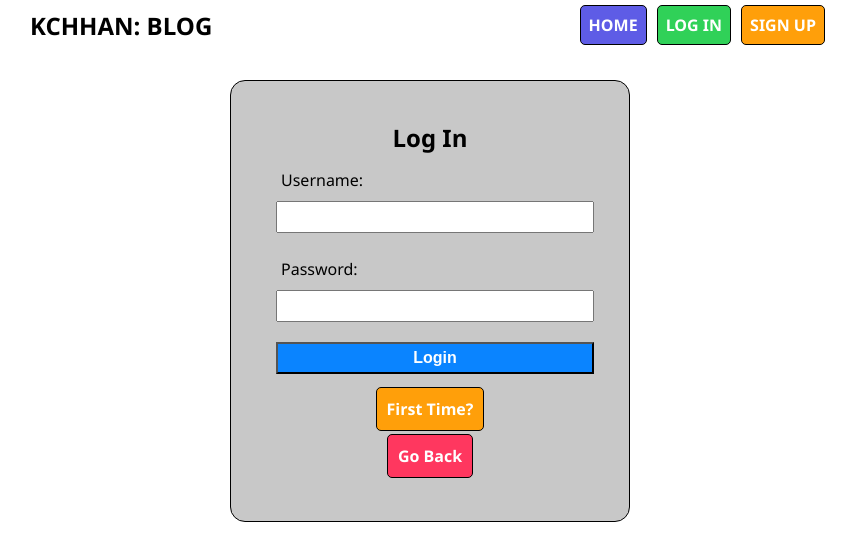
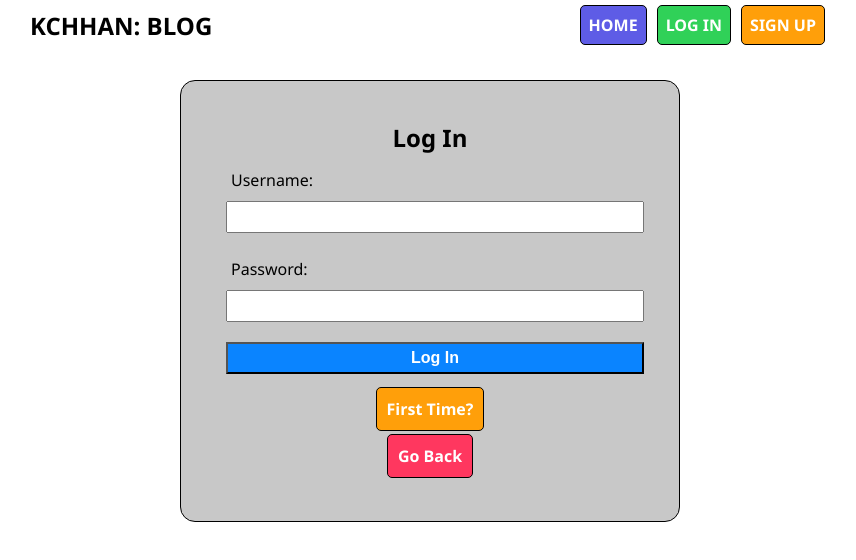
Before and after one commit to kchhan/blog-app, a React (Create React App) app in the folder blog-view/: page /login in a window 1280 px wide. Shown: the top 560 px of the page, without its empty margins (210-1066 px from the left). Built offline with nearby package versions, Linux system fonts and the light colour scheme; no server answers.

Commit message:
add api-config and update functions

```diff
--- a/blog-view/src/App.js
+++ b/blog-view/src/App.js
@@ -1,8 +1,6 @@
 import React, { useState, useEffect } from 'react';
 import { BrowserRouter, Switch, Route } from 'react-router-dom';
 import { getUser, removeUserLocal } from './Utils/Common';
-
-import './App.css';
 
 import Login from './components/Login/Login';
 import Signup from './components/Signup/Signup';
@@ -10,10 +8,21 @@ import Header from './components/Header/Header';
 import PostsList from './components/PostList/PostsList';
 import PostDetail from './components/PostDetail/PostDetail';
 
+import './App.css';
+
 const App = () => {
   const [loading, setLoading] = useState(true);
   const [isLoggedIn, setIsLoggedIn] = useState(false);
   const [user, setUser] = useState();
+
+  function handleLogin() {
+    setIsLoggedIn(true);
+  }
+
+  function handleLogout() {
+    removeUserLocal();
+    setIsLoggedIn(false);
+  }
 
   useEffect(() => {
     const user = getUser();
@@ -23,15 +32,6 @@ const App = () => {
     }
     return setLoading(false);
   }, []);
-
-  const handleLogin = () => {
-    setIsLoggedIn(true);
-  };
-
-  const handleLogout = () => {
-    removeUserLocal();
-    setIsLoggedIn(false);
-  };
 
   if (loading) {
     return <div>Loading...</div>;
--- /dev/null
+++ b/blog-view/src/api-config.js
@@ -0,0 +1,11 @@
+let backendHost;
+
+const hostname = window && window.location && window.location.hostname;
+
+if (hostname === 'herokuapp.com') {
+  backendHost = 'https:/kchhan-blog-api.herokuapp.com';
+} else {
+  backendHost = process.env.REACT_APP_BACKEND_HOST || 'http://localhost:5000';
+}
+
+export const API_ROOT = `${backendHost}`;
--- a/blog-view/src/components/CommentForm/CommentForm.js
+++ b/blog-view/src/components/CommentForm/CommentForm.js
@@ -5,11 +5,11 @@ import './CommentForm.css';
 const CommentForm = (props) => {
   const [message, setMessage] = useState('');
 
-  const handleSubmit = (e) => {
+  function handleSubmit(e) {
     e.preventDefault();
     if (!message) return;
     else return props.handleSubmit(message);
-  };
+  }
 
   return (
     <form className='comment-form'>
@@ -28,12 +28,9 @@ const CommentForm = (props) => {
       </div>
 
       <div className='form-group'>
-        <input
-          type='button'
-          value='submit'
-          onClick={handleSubmit}
-          className='comment-input comment-submit'
-        />
+        <button onClick={handleSubmit} className='comment-input comment-submit'>
+          Submit
+        </button>
       </div>
     </form>
   );
--- a/blog-view/src/components/Login/Login.css
+++ b/blog-view/src/components/Login/Login.css
@@ -1,7 +1,7 @@
 .login {
   margin: 30px auto;
   padding: 40px;
-  max-width: 400px;
+  max-width: 500px;
   background-color: var(--comment-background);
   border: 1px solid var(--black);
   border-radius: 15px;
--- a/blog-view/src/components/Login/Login.js
+++ b/blog-view/src/components/Login/Login.js
@@ -1,42 +1,34 @@
 import React, { useState } from 'react';
 import { Link } from 'react-router-dom';
+import { API_ROOT } from '../../api-config';
+import { setUserLocal } from '../../Utils/Common';
 import axios from 'axios';
-import { setUserLocal } from '../../Utils/Common';
 
 import './Login.css';
 
 const Login = (props) => {
-  const [username, setUsername] = useInput('');
-  const [password, setPassword] = useInput('');
+  const [username, setUsername] = useState('');
+  const [password, setPassword] = useState('');
   const [loading, setLoading] = useState(false);
   const [error, setError] = useState(null);
 
-  // sets values for form data
-  function useInput(initialValue) {
-    const [value, setValue] = useState(initialValue);
+  function handleLogin(e) {
+    e.preventDefault();
 
-    const handleChange = (e) => {
-      setValue(e.target.value);
-    };
-
-    return [value, handleChange];
-  }
-
-  const handleLogin = (e) => {
-    e.preventDefault();
     const data = {
       username: username,
       password: password,
     };
+
     setError(null);
     setLoading(true);
+
     axios
-      .post('http://localhost:5000/api/auth/login', data)
+      .post(`${API_ROOT}/api/auth/login`, data)
       .then((response) => {
         setLoading(false);
-        console.log(response);
         // failed authentication
-        if ((response.data === 'Wrong username or password')) {
+        if (response.data === 'Wrong username or password') {
           return setError('Sorry. Wrong username or password');
         } else {
           // sets token in local storage
@@ -49,11 +41,10 @@ const Login = (props) => {
       })
       .catch((error) => {
         setLoading(false);
-        if (error.response.status === 401)
-          setError(error.response.data.message);
-        else setError('Something went wrong. Please try again later.');
+        console.log(error);
+        setError('Something went wrong. Please try again later.');
       });
-  };
+  }
 
   if (loading) return <div>Loading...</div>;
 
@@ -69,7 +60,9 @@ const Login = (props) => {
           <input
             type='text'
             value={username}
-            onChange={setUsername}
+            onChange={(e) => {
+              setUsername(e.target.value);
+            }}
             className='login-input'
             required
           />
@@ -80,7 +73,9 @@ const Login = (props) => {
           <input
             type='password'
             value={password}
-            onChange={setPassword}
+            onChange={(e) => {
+              setPassword(e.target.value);
+            }}
             className='login-input'
             required
           />
@@ -92,13 +87,13 @@ const Login = (props) => {
         </div>
 
         <div className='login-form-group'>
-          <input
-            type='button'
-            value={loading ? 'Loading...' : 'Login'}
+          <button
             onClick={handleLogin}
             className='login-input login-submit'
             disabled={loading}
-          />
+          >
+            Log In
+          </button>
         </div>
       </form>
 
--- a/blog-view/src/components/PostDetail/PostDetail.css
+++ b/blog-view/src/components/PostDetail/PostDetail.css
@@ -18,6 +18,7 @@
 .post-body {
   margin: 20px auto;
   padding: 10px;
+  white-space: pre-wrap;
   line-height: 1.4;
 }
 
--- a/blog-view/src/components/PostList/PostsList.js
+++ b/blog-view/src/components/PostList/PostsList.js
@@ -1,5 +1,6 @@
 import React, { useState, useEffect } from 'react';
 import { Link } from 'react-router-dom';
+import { API_ROOT } from '../../api-config';
 import axios from 'axios';
 
 import './PostList.css';
@@ -9,9 +10,9 @@ const PostsList = () => {
 
   const fetchData = () => {
     axios
-      .get('http://localhost:5000/api/posts')
+      .get(`${API_ROOT}/api/posts`)
       .then((res) => {
-        setData(res.data);
+        setData(res.data.reverse());
       })
       .catch((err) => {
         console.log(err);
--- a/blog-view/src/components/Signup/Signup.css
+++ b/blog-view/src/components/Signup/Signup.css
@@ -1,7 +1,7 @@
 .signup {
   margin: 30px auto;
   padding: 40px;
-  max-width: 400px;
+  max-width: 500px;
   background-color: var(--comment-background);
   border: 1px solid var(--black);
   border-radius: 15px;
--- a/blog-view/src/components/Signup/Signup.js
+++ b/blog-view/src/components/Signup/Signup.js
@@ -1,30 +1,20 @@
 import React, { useState } from 'react';
 import { Link } from 'react-router-dom';
+import { API_ROOT } from '../../api-config';
 import axios from 'axios';
 
 import './Signup.css';
 
 const Signup = (props) => {
-  const [firstName, setFirstName] = useInput('');
-  const [lastName, setLastName] = useInput('');
-  const [username, setUsername] = useInput('');
-  const [password, setPassword] = useInput('');
-  const [confirmPassword, setConfirmPassword] = useInput('');
+  const [firstName, setFirstName] = useState('');
+  const [lastName, setLastName] = useState('');
+  const [username, setUsername] = useState('');
+  const [password, setPassword] = useState('');
+  const [confirmPassword, setConfirmPassword] = useState('');
   const [loading, setLoading] = useState(false);
   const [errors, setErrors] = useState([]);
 
-  // sets values for form data
-  function useInput(initialValue) {
-    const [value, setValue] = useState(initialValue);
-
-    const handleChange = (e) => {
-      setValue(e.target.value);
-    };
-
-    return [value, handleChange];
-  }
-
-  const handleSubmit = (e) => {
+  function handleSubmit(e) {
     e.preventDefault();
 
     const data = {
@@ -38,9 +28,8 @@ const Signup = (props) => {
     setLoading(true);
 
     axios
-      .post('http://localhost:5000/api/auth/signup', data)
+      .post(`${API_ROOT}/api/auth/signup`, data)
       .then((response) => {
-        console.log(response);
         if (response.data.success === false) {
           // failed making user
           setLoading(false);
@@ -55,7 +44,7 @@ const Signup = (props) => {
         setLoading(false);
         setErrors(error);
       });
-  };
+  }
 
   if (loading) return <div>Loading...</div>;
 
@@ -71,7 +60,9 @@ const Signup = (props) => {
           <input
             type='text'
             value={firstName}
-            onChange={setFirstName}
+            onChange={(e) => {
+              setFirstName(e.target.value);
+            }}
             className='signup-input'
             required
           />
@@ -84,7 +75,9 @@ const Signup = (props) => {
           <input
             type='text'
             value={lastName}
-            onChange={setLastName}
+            onChange={(e) => {
+              setLastName(e.target.value);
+            }}
             className='signup-input'
             required
           />
@@ -97,7 +90,9 @@ const Signup = (props) => {
           <input
             type='text'
             value={username}
-            onChange={setUsername}
+            onChange={(e) => {
+              setUsername(e.target.value);
+            }}
             className='signup-input'
             required
           />
@@ -110,7 +105,9 @@ const Signup = (props) => {
           <input
             type='password'
             value={password}
-            onChange={setPassword}
+            onChange={(e) => {
+              setPassword(e.target.value);
+            }}
             className='signup-input'
             required
           />
@@ -123,7 +120,9 @@ const Signup = (props) => {
           <input
             type='password'
             value={confirmPassword}
-            onChange={setConfirmPassword}
+            onChange={(e) => {
+              setConfirmPassword(e.target.value);
+            }}
             className='signup-input'
             required
           />
@@ -139,12 +138,9 @@ const Signup = (props) => {
         </div>
 
         <div className='signup-form-group'>
-          <input
-            type='button'
-            value='Sign Up'
-            onClick={handleSubmit}
-            className='signup-input signup-submit'
-          />
+          <button onClick={handleSubmit} className='signup-input signup-submit'>
+            Sign Up
+          </button>
         </div>
       </form>
 
```
Also changed, not shown: blog-view/src/components/Header/Header.js (+10 -4 lines), blog-view/src/components/PostDetail/PostDetail.js (+10 -10 lines).
